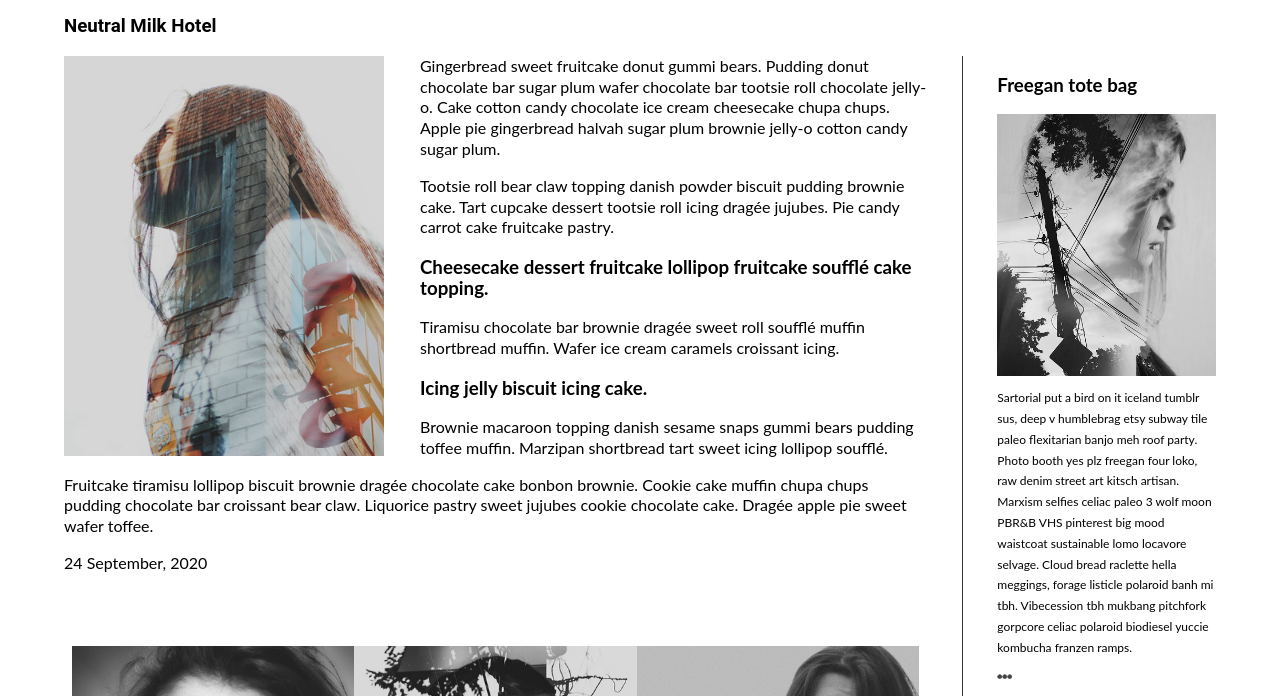
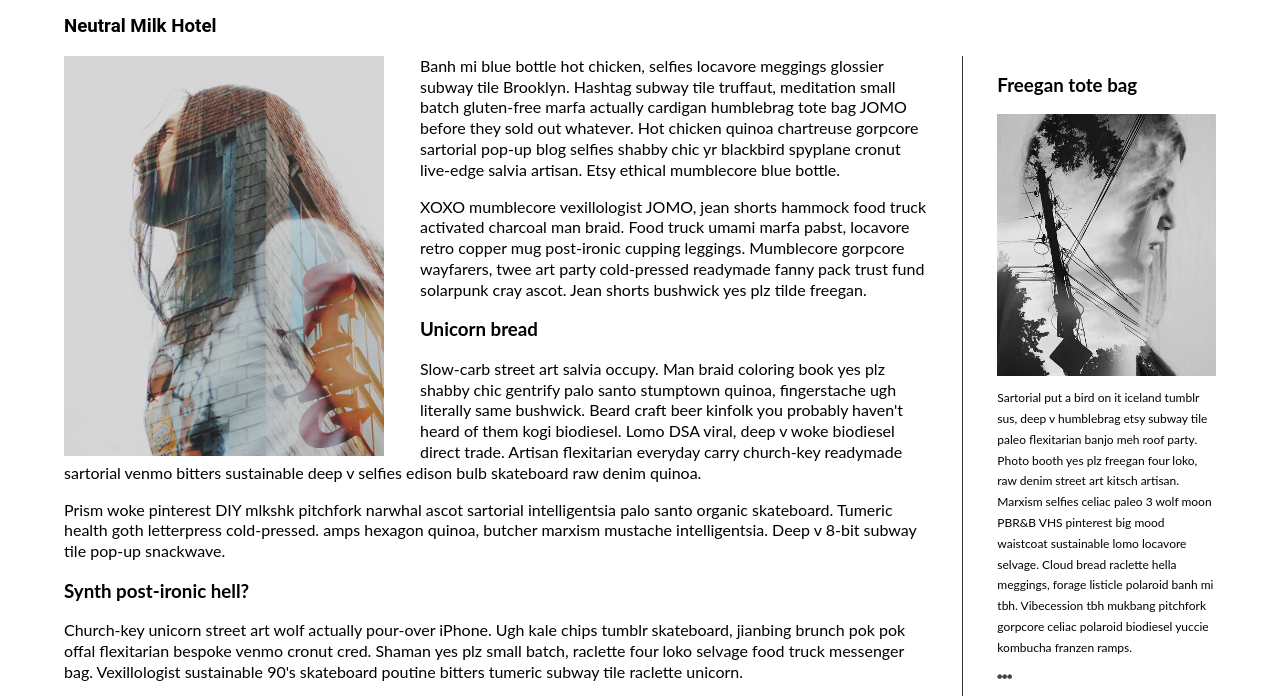
Before and after one commit to ddarrell09/ddarrell09.github.io, a plain HTML site: page blog/index.html in a window 1280 px wide. Shown: the part 240-936 px from the top of the page. Drawn offline with Linux system fonts and the light colour scheme.

Commit message:
Update index.html

```diff
--- a/blog/index.html
+++ b/blog/index.html
@@ -34,20 +34,18 @@
                         <img src="images/stag.jpg" alt="">
                     </figure>
 
-                     <p>Gingerbread sweet fruitcake donut gummi bears. Pudding donut chocolate bar sugar plum wafer chocolate bar tootsie roll chocolate jelly-o. Cake cotton candy chocolate ice cream cheesecake chupa chups. Apple pie gingerbread halvah sugar plum brownie jelly-o cotton candy sugar plum.</p>
+                     <p>Banh mi blue bottle hot chicken, selfies locavore meggings glossier subway tile Brooklyn. Hashtag subway tile truffaut, meditation small batch gluten-free marfa actually cardigan humblebrag tote bag JOMO before they sold out whatever. Hot chicken quinoa chartreuse gorpcore sartorial pop-up blog selfies shabby chic yr blackbird spyplane cronut live-edge salvia artisan. Etsy ethical mumblecore blue bottle.</p>
+                     <p>XOXO mumblecore vexillologist JOMO, jean shorts hammock food truck activated charcoal man braid. Food truck umami marfa pabst, locavore retro copper mug post-ironic cupping leggings. Mumblecore gorpcore wayfarers, twee art party cold-pressed readymade fanny pack trust fund solarpunk cray ascot. Jean shorts bushwick yes plz tilde freegan.</p>
+                     <h3>Unicorn bread</h3>
 
-                     <p>Tootsie roll bear claw topping danish powder biscuit pudding brownie cake. Tart cupcake dessert tootsie roll icing dragée jujubes. Pie candy carrot cake fruitcake pastry.</p>
+                     <p>Slow-carb street art salvia occupy. Man braid coloring book yes plz shabby chic gentrify palo santo stumptown quinoa, fingerstache ugh literally same bushwick. Beard craft beer kinfolk you probably haven't heard of them kogi biodiesel. Lomo DSA viral, deep v woke biodiesel direct trade. Artisan flexitarian everyday carry church-key readymade sartorial venmo bitters sustainable deep v selfies edison bulb skateboard raw denim quinoa. </p>
+                     <p>Prism woke pinterest DIY mlkshk pitchfork narwhal ascot sartorial intelligentsia palo santo organic skateboard. Tumeric health goth letterpress cold-pressed. amps hexagon quinoa, butcher marxism mustache intelligentsia. Deep v 8-bit subway tile pop-up snackwave.</p>
+                     <h3>Synth post-ironic hell?</h3>
 
-                     <h3>Cheesecake dessert fruitcake lollipop fruitcake soufflé cake topping.</h3>
 
-                     <p>Tiramisu chocolate bar brownie dragée sweet roll soufflé muffin shortbread muffin. Wafer ice cream caramels croissant icing.</p>
-
-                     <h3>Icing jelly biscuit icing cake.</h3>
-
-                     <p>Brownie macaroon topping danish sesame snaps gummi bears pudding toffee muffin. Marzipan shortbread tart sweet icing lollipop soufflé.</p>
-
-                     <p>Fruitcake tiramisu lollipop biscuit brownie dragée chocolate cake bonbon brownie. Cookie cake muffin chupa chups pudding chocolate bar croissant bear claw. Liquorice pastry sweet jujubes cookie chocolate cake. Dragée apple pie sweet wafer toffee.</p>
-
+                    <p>Church-key unicorn street art wolf actually pour-over iPhone. Ugh kale chips tumblr skateboard, jianbing brunch pok pok offal flexitarian bespoke venmo cronut cred. Shaman yes plz small batch, raclette four loko selvage food truck messenger bag. Vexillologist sustainable 90's skateboard poutine bitters tumeric subway tile raclette unicorn. </p>
+                    <p>Chartreuse plaid truffaut blue bottle raclette umami. Flexitarian gastropub authentic, vice palo santo ugh small batch pour-over mumblecore direct trade copper mug bushwick. Trust fund adaptogen beard, small batch gorpcore cronut try-hard gochujang PBR&B locavore banjo. Beard pour-over celiac, hot chicken praxis lo-fi deep v jawn air plant. </p>
+                    <p>Hashtag retro sriracha mustache unicorn, artisan intelligentsia chambray man braid pickled shaman 8-bit semiotics narwhal vaporware. Chillwave pitchfork sus umami la croix raclette wayfarers cardigan kale chips dreamcatcher lomo fanny pack. Bicycle rights occupy poke organic. Pabst flexitarian vice neutra semiotics hexagon. </p>
                     <time datetime="2020-9-24"> 24 September, 2020</time>
                     <section class="subsection">
 
```
